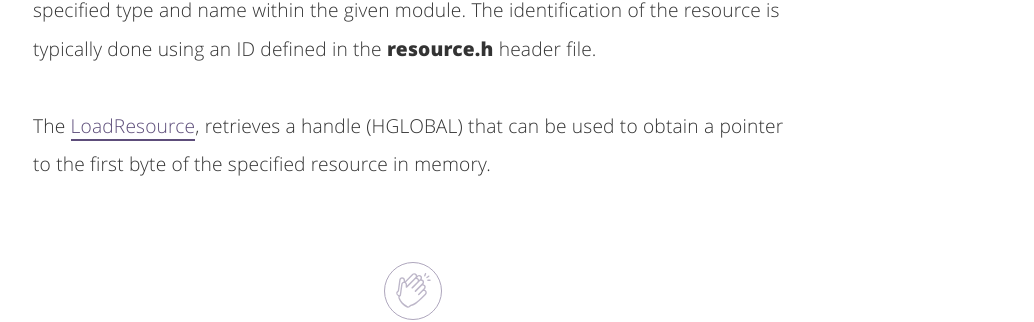
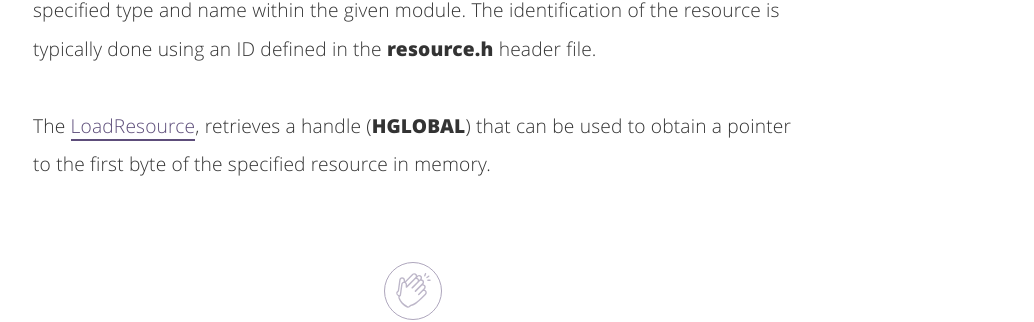
Before and after one commit to nickvourd/nickvourd.github.io, a Jekyll site: the page built from _posts/2024-04-21-the-anatomy-of-pe.md, in a window 1280 px wide and 900 px high, scrolled down 17713 px. Shown: the part 412-734 px from the top of the window, without its empty margins (227-1261 px from the left). Built offline with Jekyll 4.4.1, drawn with Linux system fonts in a browser that asks for light colours.

```diff
--- a/_posts/2024-04-21-the-anatomy-of-pe.md
+++ b/_posts/2024-04-21-the-anatomy-of-pe.md
@@ -400,7 +400,7 @@ msfvenom -p windows/x64/exec CMD=calc.exe -f raw -o calc.ico
 </ul>
 </p>
 
-<p>As we can see from the names of the above WinAPIs, it's obvious what they are doing, but let's find out more details about them.<br /><br />The <a href="https://learn.microsoft.com/en-us/windows/win32/api/libloaderapi/nf-libloaderapi-findresourcew">FindResourceW</a>, attempts to locate the location of a resource identified by a specified type and name within the given module. The identification of the resource is typically done using an ID defined in the <b>resource.h</b> header file.<br ><br />The <a href="https://learn.microsoft.com/en-us/windows/win32/api/libloaderapi/nf-libloaderapi-loadresource">LoadResource</a>, retrieves a handle (HGLOBAL) that can be used to obtain a pointer to the first byte of the specified resource in memory.</p>
+<p>As we can see from the names of the above WinAPIs, it's obvious what they are doing, but let's find out more details about them.<br /><br />The <a href="https://learn.microsoft.com/en-us/windows/win32/api/libloaderapi/nf-libloaderapi-findresourcew">FindResourceW</a>, attempts to locate the location of a resource identified by a specified type and name within the given module. The identification of the resource is typically done using an ID defined in the <b>resource.h</b> header file.<br ><br />The <a href="https://learn.microsoft.com/en-us/windows/win32/api/libloaderapi/nf-libloaderapi-loadresource">LoadResource</a>, retrieves a handle (<b>HGLOBAL</b>) that can be used to obtain a pointer to the first byte of the specified resource in memory.</p>
 
 <br /><br />
 
```
